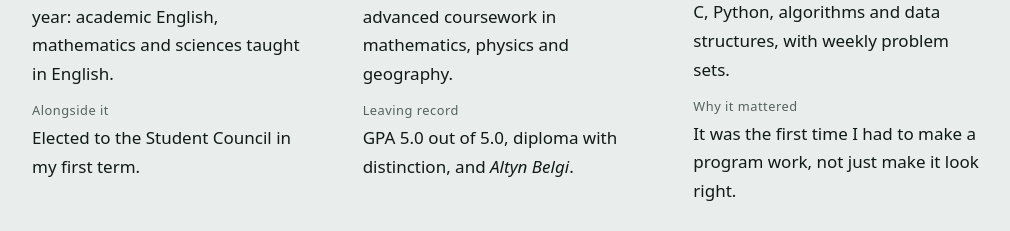
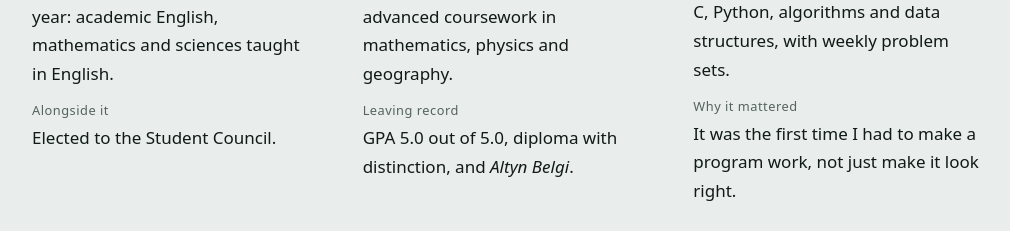
Before and after one commit to nurmzhan/MBZUAI, a Next.js app: page / in a window 1280 px wide. Shown: the part 1908-2139 px from the top of the page, without its empty margins (134-1144 px from the left). Built offline with nearby package versions, Linux system fonts and the light colour scheme.

Commit message:
Update page.js

```diff
--- a/src/app/page.js
+++ b/src/app/page.js
@@ -593,7 +593,7 @@ export default function Home() {
                   <dt>Programme</dt>
                   <dd>The university’s pre-undergraduate year: academic English, mathematics and sciences taught in English.</dd>
                   <dt>Alongside it</dt>
-                  <dd>Elected to the Student Council in my first term.</dd>
+                  <dd>Elected to the Student Council.</dd>
                 </dl>
               </div>
               <div className="block">
```
